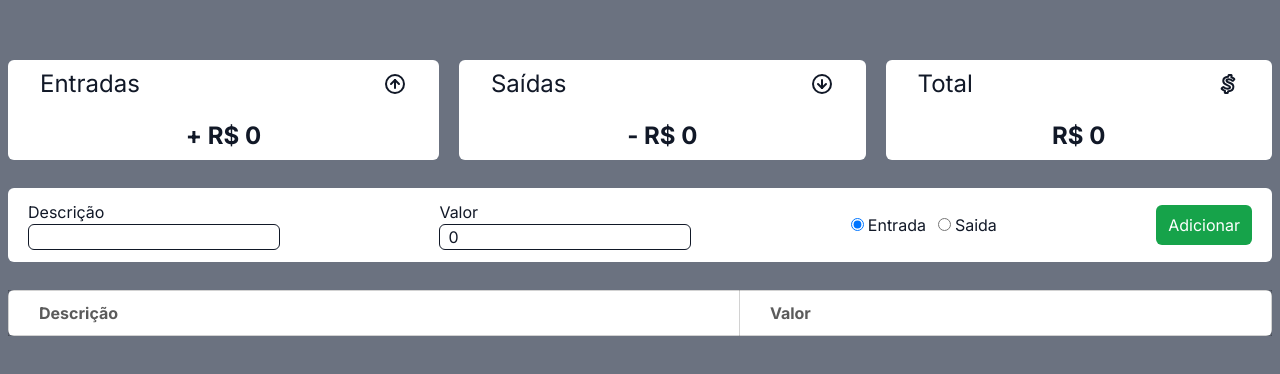
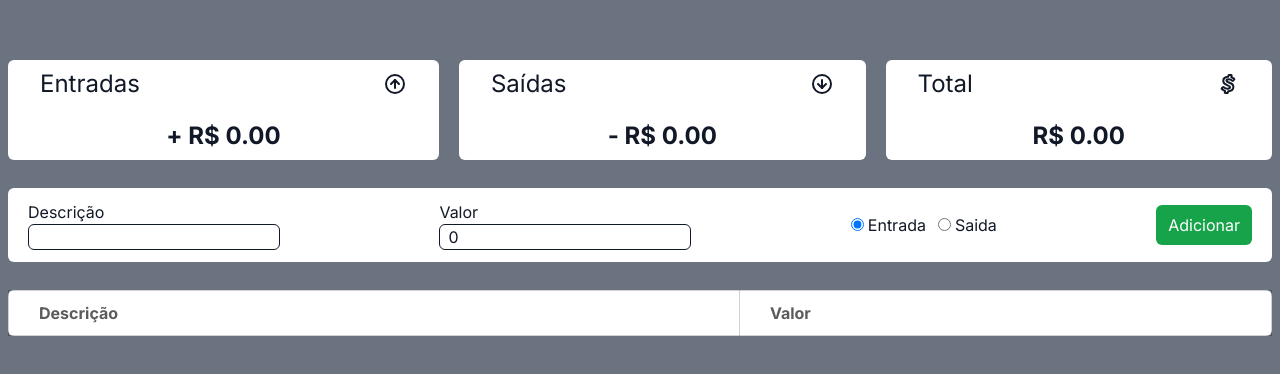
Before and after one commit to thiagocainelli/personal-finances, a Next.js app: page / in a window 1280 px wide. Shown: the part 202-576 px from the top of the page. Built offline with nearby package versions, Linux system fonts and the light colour scheme.

Commit message:
Construction the project

```diff
--- a/src/app/page.tsx
+++ b/src/app/page.tsx
@@ -10,12 +10,16 @@ import { useState } from "react";
 export default function Home() {
 
   const [description, setDescription] = useState<string>("")
-  const [value, setValue] = useState<number>(0)
+  const [value, setValue] = useState<number> (0)
   const [operations, setOperations] = useState<any[]>([])
   const [selectedOption, setSelectedOption] = useState<string>("deposit")
-  const [typeOfDeposit, setTypeOfDeposit] = useState<boolean>(false) // true = + // false = -
+  const [typeOfDeposit, setTypeOfDeposit] = useState<boolean>(false)
   const [valueColor, setValueColor] = useState<string>("black")
   const [sign, setSign] = useState<string>("")
+  const [totalDepositValue, setTotalDepositValue] = useState<number>(0)
+  const [totalOutputValue, setTotalOutPutValue] = useState<number>(0)
+  const [difference, setDifference] = useState<number>(0)
+
 
   const addNewOperation = () => {
 
@@ -24,19 +28,29 @@ export default function Home() {
       return
     }
 
-    let newValueColor = selectedOption === "deposit" ? "green" : "red";
-    let newSign = selectedOption === "deposit" ? "+" : "-"
+    const newValueColor = selectedOption === "deposit" ? "green" : "red";
+    const newSign = selectedOption === "deposit" ? "+" : "-";
 
-    setOperations([
+    setOperations((prevOperations) => [
       {
         id: Math.floor(Math.random() * 1000000),
         description: description,
-        value: value,
+        value: Number(value),
         valueColor: newValueColor,
         sign: newSign
       },
-      ...operations
+      ...prevOperations
     ])
+
+    const differenceTotal = totalDepositValue - totalOutputValue;
+    const sign = difference >= 0 ? "+" : "-";
+    setDifference((prev) => prev + differenceTotal)
+
+    if (newValueColor === "green") {
+      setTotalDepositValue((prev) => prev + value);
+    } else if (newValueColor === "red") {
+      setTotalOutPutValue((prev) => prev + value);
+    }
 
     setDescription("")
     setValue(0)
@@ -52,23 +66,46 @@ export default function Home() {
     return alert("Cliquei em editar")
   }
 
+  const calculateTotalValue = (color: string) => {
+    const filteredOperations = operations.filter(operation => operation.valueColor === color);
+    const totalValue = Number(filteredOperations.reduce((current: number, operation: any) => current + operation.value, 0));
+    return totalValue;
+
+  };
+
+
+
   return (
     <main className="flex min-h-screen w-screen max-w-full items-center justify-center bg-gray-500">
 
       <div className="flex flex-col gap-7 max-w-7xl w-full h-full px-2 my-[50px]">
 
         <div className="flex flex-wrap gap-5">
-          <Cards text="Entradas" icon={<IconCircleArrowUp/>} sign="+" value={0}/>
-          <Cards text="Saídas" icon={<IconCircleArrowDown/>} sign="-" value={0}/>
-          <Cards text="Total" icon={<IconBrandCashapp/>} value={0}/>
+          <Cards text="Entradas" icon={<IconCircleArrowUp/>} sign="+" totalValue={calculateTotalValue("green")}/>
+          <Cards text="Saídas" icon={<IconCircleArrowDown/>} sign="-" totalValue={calculateTotalValue("red")}/>
+          <Cards text="Total" icon={<IconBrandCashapp/>} totalValue={difference}/>
         </div>
 
         <div>
-          <Descriptions description={description} setDescription={setDescription} value={value} setValue={setValue} clickButton={addNewOperation} selectedOption={selectedOption} setSelectedOption={setSelectedOption} />
+          <Descriptions
+            description={description}
+            setDescription={setDescription}
+            value={value}
+            setValue={setValue}
+            clickButton={addNewOperation}
+            selectedOption={selectedOption}
+            setSelectedOption={setSelectedOption}
+          />
         </div>
 
         <div className="table">
-          <Table remove={removeOperation} edit={editOperation} operations={operations} valueColor={valueColor} sign={sign}/>
+          <Table
+            remove={removeOperation}
+            edit={editOperation}
+            operations={operations}
+            valueColor={valueColor}
+            sign={sign}
+          />
         </div>
 
       </div>
--- a/src/components/Cards/index.tsx
+++ b/src/components/Cards/index.tsx
@@ -2,15 +2,19 @@ interface CardsType {
     text: string,
     sign?: string,
     icon: any,
-    value: number
+    totalValue?: number,
 }
 
-export default function Cards ({text, icon, value, sign}: CardsType) {
+export default function Cards ({text, icon, totalValue, sign}: CardsType) {
+
+    const formatedValue = Number(totalValue).toFixed(2)
+
+
     return (
         <>
             <div className="flex flex-col gap-5 grow min-w-[320px] rounded-md bg-white text-gray-900 py-2 px-3">
                 <p className="flex w-full justify-between px-5 items-center text-2xl">{text}{icon}</p>
-                <p className="text-2xl font-bold text-center">{sign} R$ {value}</p>
+                <p className="text-2xl font-bold text-center">{sign} R$ {formatedValue}</p>
             </div>
         </>
     )
--- a/src/components/Table/index.tsx
+++ b/src/components/Table/index.tsx
@@ -10,6 +10,7 @@ interface TableTypes {
 }
 
 export default function Table ({operations, remove, edit, valueColor, sign}: TableTypes) {
+
     return (
         <>
             <table className="w-full rounded-md">
```
